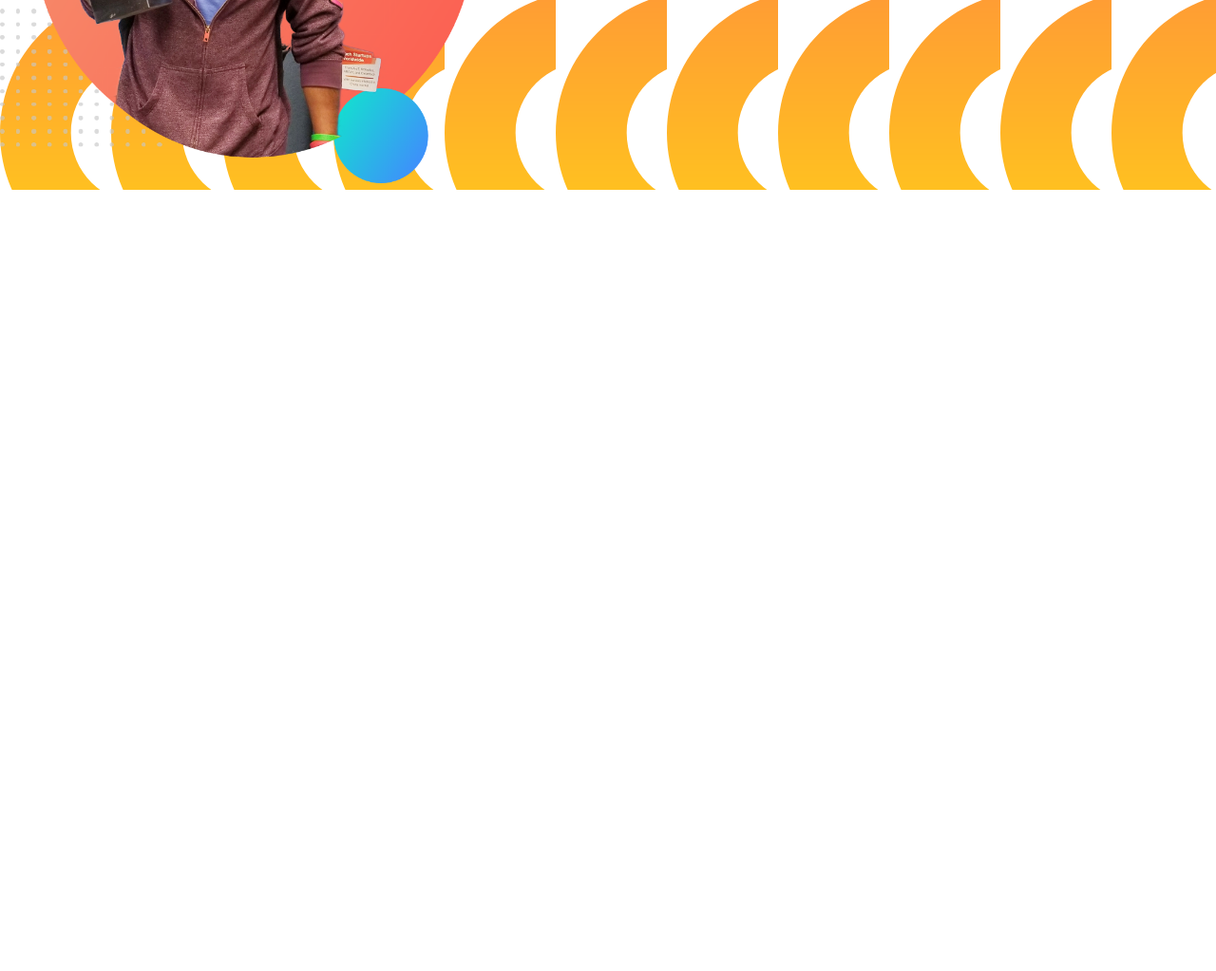
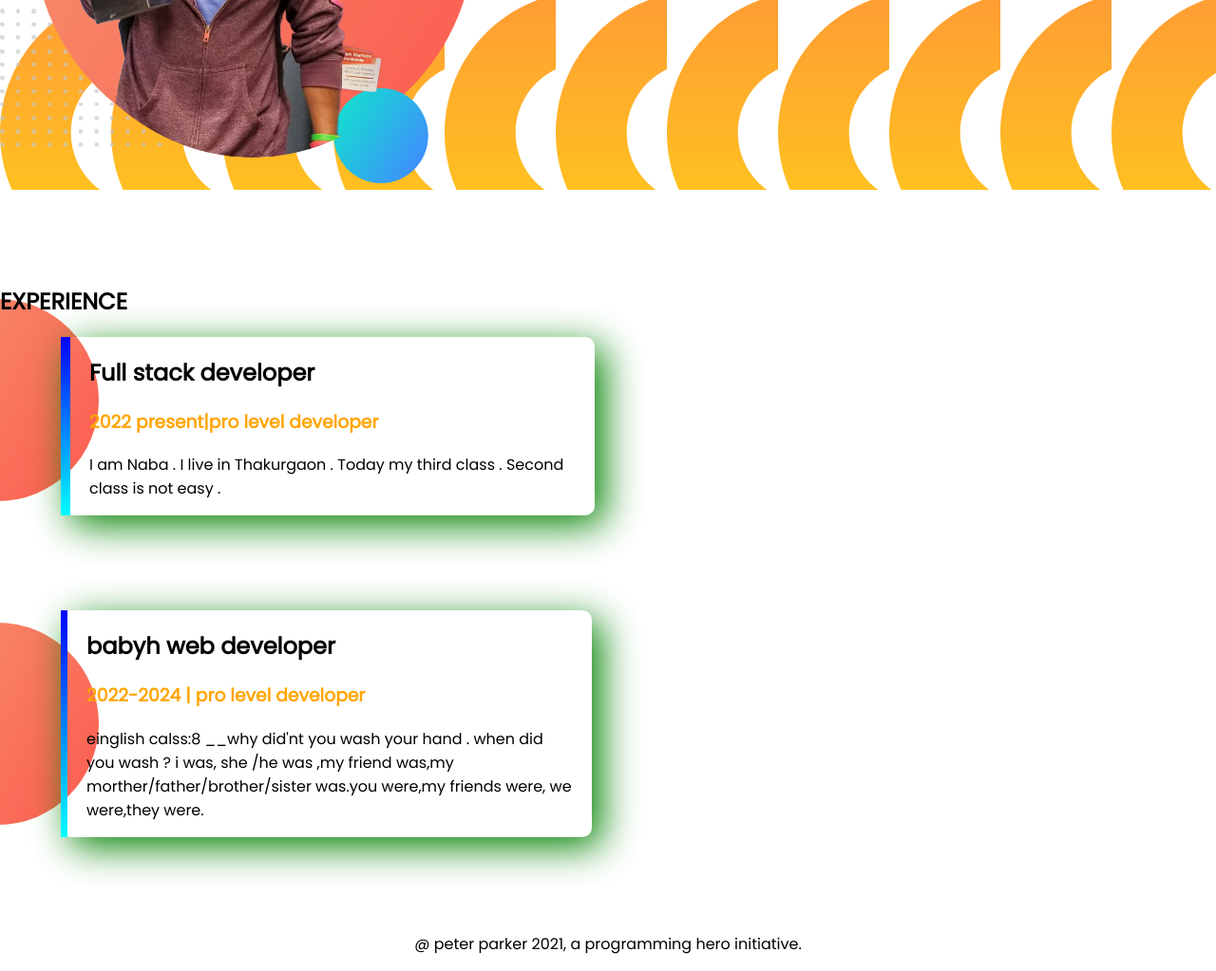
Before and after one commit to zannatnaba/developer-portfolio, a plain HTML site: page index.html in a window 1280 px wide. Shown: the part 1243-2266 px from the top of the page at 95% size. Before the commit the page ends 1543 px from the top, so only its background shows below. Drawn offline with Linux system fonts and the light colour scheme.

Commit message:
footer and experiences added

```diff
--- a/index.html
+++ b/index.html
@@ -15,7 +15,7 @@
 </head>
 
 <body>
-    <section class="top-banner">
+    <section class="top-banner flexible-container">
         <div class="half-width">
             <h1>Wlcome To</h1>
             <h1><span class="orange-color">Zannat Naba</span>WorldS!</h1>
@@ -29,7 +29,7 @@
             <img src="images/my-bg (2).png">
         </div>
     </section>
-    <section class="dream-big">
+    <section class="dream-big flexible-container">
         <div>
             <img src="images/jhankar.png" width="500px" height="500px" alt="">
 
@@ -46,8 +46,45 @@
 
 
     </section>
+    <section class="experience-area ">
+        <h1>EXPERIENCE</h1>
+        <div class="flexible-container">
+            <div id="full-stack-devlop" class="experience-item">
+                <h1>Full stack developer </h1>
+
+                <h3 class="orange-color">2022 present|pro level developer</h3>
+
+                <p>I am Naba . I live in Thakurgaon . Today my third class . Second class is not easy .
+                </p>
+            </div>
+        </div>
+
+    </section>
 
 
+
+
+
+
+    <section class="experience-area ">
+        <div class="flexible-container">
+            <div id="stu-web-devlop" class="experience-item">
+                <h1>babyh web developer</h1>
+                <h3 class="orange-color">2022-2024 | pro level developer</h3>
+                <p>einglish calss:8 __why did'nt you wash your hand . when did you wash ? i was, she /he was ,my friend
+                    was,my morther/father/brother/sister was.you were,my friends were, we were,they were.</p>
+
+            </div>
+        </div>
+
+
+
+
+    </section>
+    <footer>
+        <p>@ peter parker 2021, a programming hero initiative.</p>
+
+    </footer>
 </body>
 
 </html>
--- a/style.css
+++ b/style.css
@@ -11,7 +11,7 @@ h1{
 .orange-color{
 color: orange;
 }
-section{
+.flexible-container{
     display: flex;
 margin-bottom: 100px;
 
@@ -42,3 +42,31 @@ background-repeat: no-repeat;
 .dream-big{
     background-image: url(images/dream-bg.png);
 }
+.experience-area{
+background-image: url(images/exp-bg.png);
+background-repeat: no-repeat;
+background-position: left;
+
+}
+.experience-item{
+    width: 40%;
+    margin-left: 5%;
+    margin-right: 5%;
+    padding-left: 20px;
+    padding-right: 20px;
+    border-radius: 10px;
+    box-shadow: 10px 10px 40px green;
+    }
+#stu-web-devlop{
+   border-left: 7px solid;
+    border-image: linear-gradient(blue, cyan);
+    border-image-slice: 1;
+}
+#full-stack-devlop{
+    border-left: 10px solid;
+    border-image: linear-gradient(blue, cyan);
+    border-image-slice: 1;
+}
+footer p{
+    text-align: center;
+}
```
